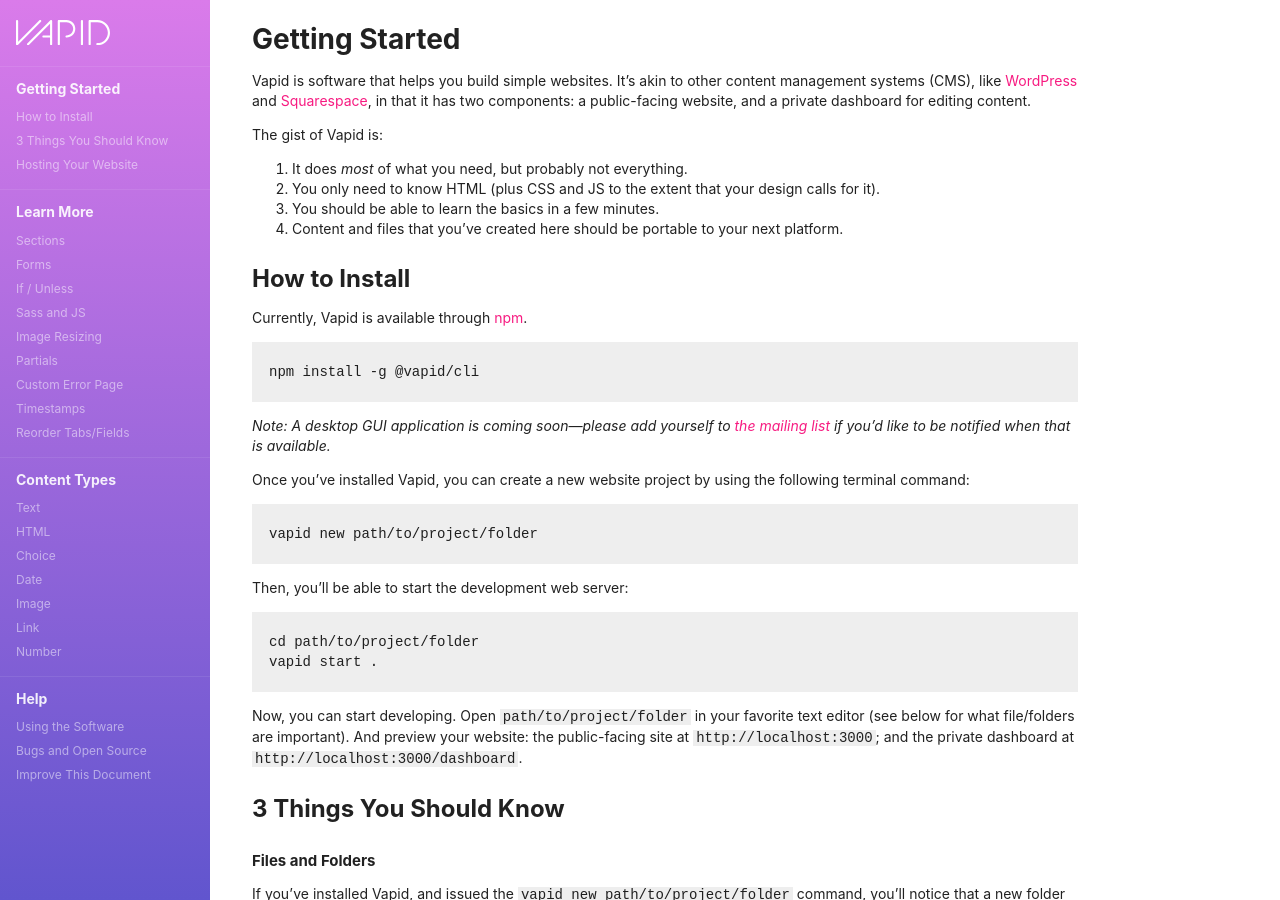
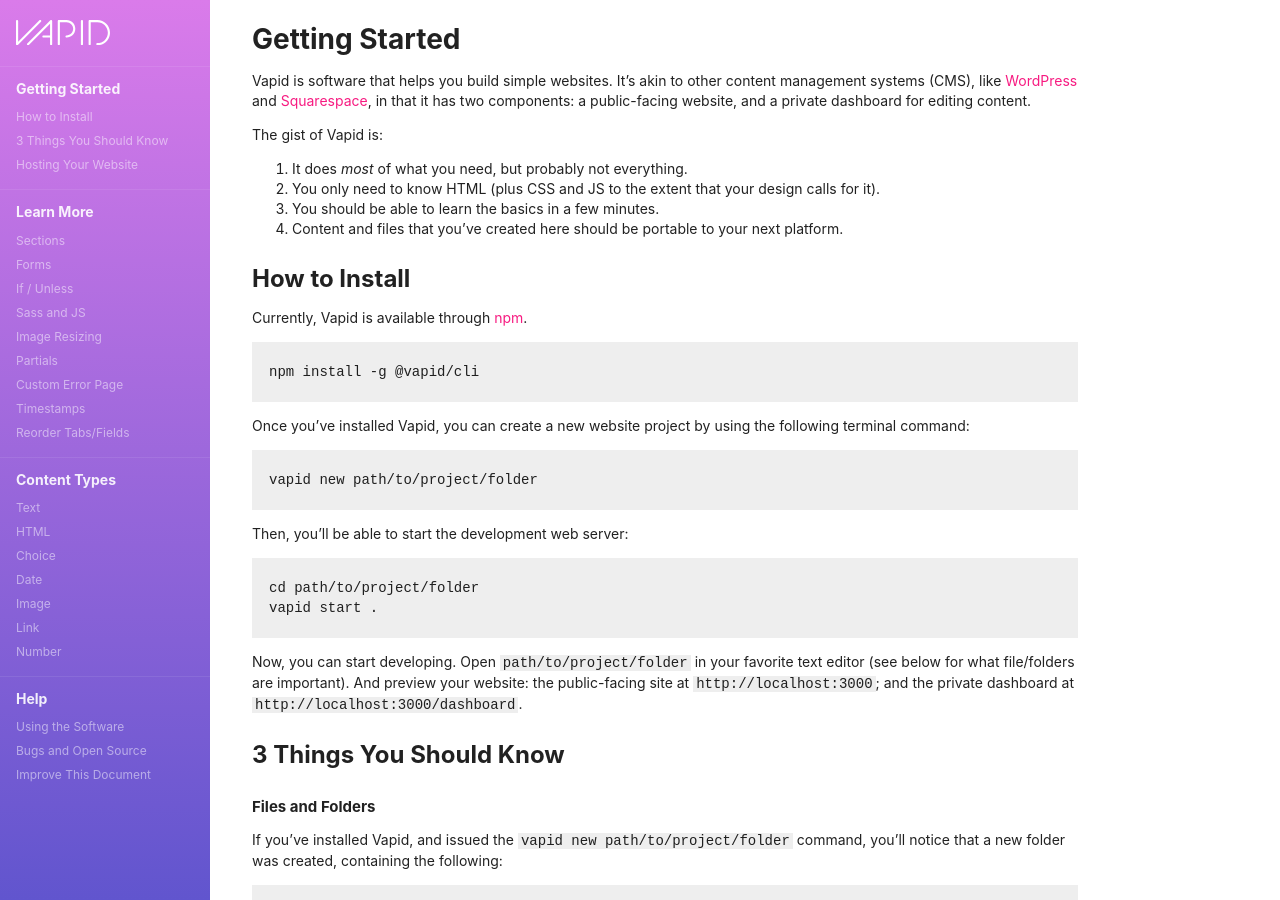
Before and after one commit to vapid/vapid-docs, a Jekyll site: the page built from index.md, in a window 1280 px wide and 900 px high. Built offline with Jekyll 4.4.1, drawn with Linux system fonts in a browser that asks for light colours; nearby versions of some CDN libraries.

Commit message:
docs: Remove GUI Application Note

````diff
--- a/index.md
+++ b/index.md
@@ -20,8 +20,6 @@ Currently, Vapid is available through [npm](https://www.npmjs.com/).
 ```
 npm install -g @vapid/cli
 ```
-
-_Note: A desktop GUI application is coming soon—please add yourself to [the mailing list](https://www.vapid.com) if you'd like to be notified when that is available._
 
 Once you've installed Vapid, you can create a new website project by using the following terminal command:
 
````
